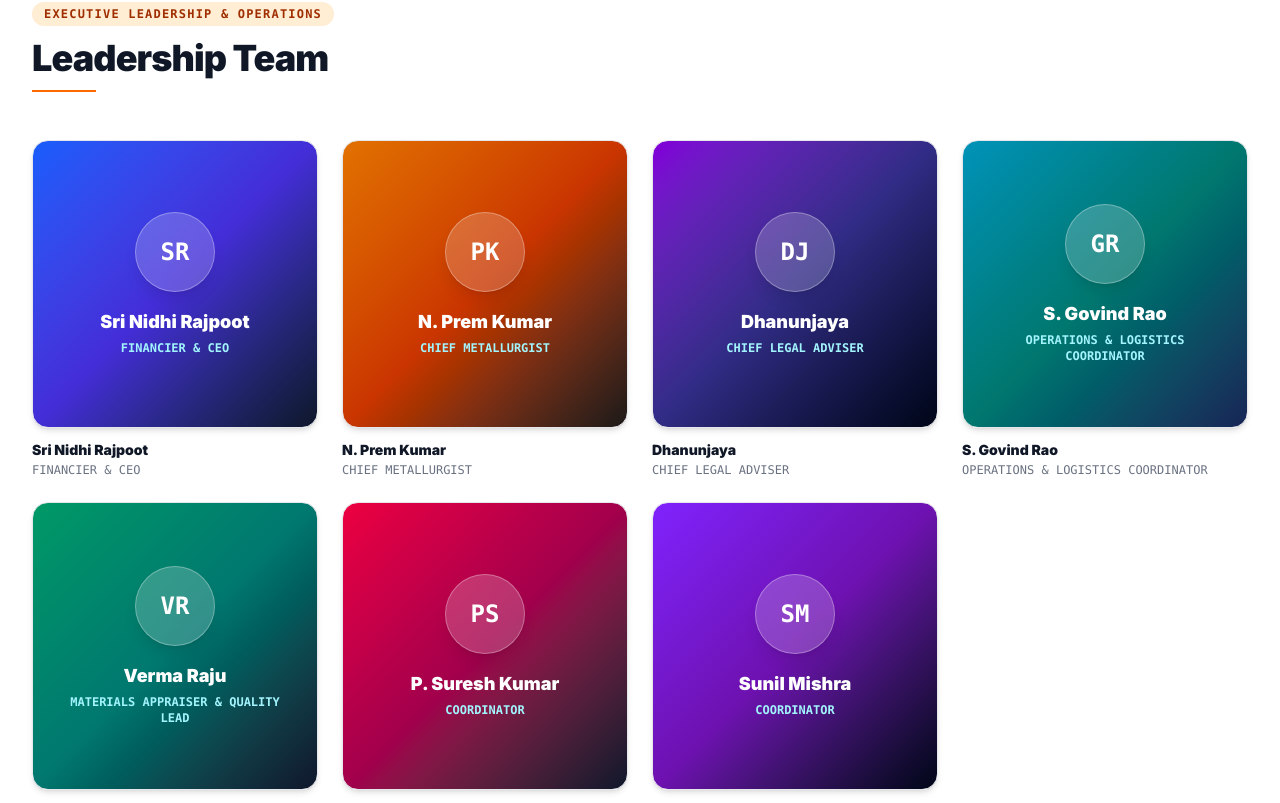
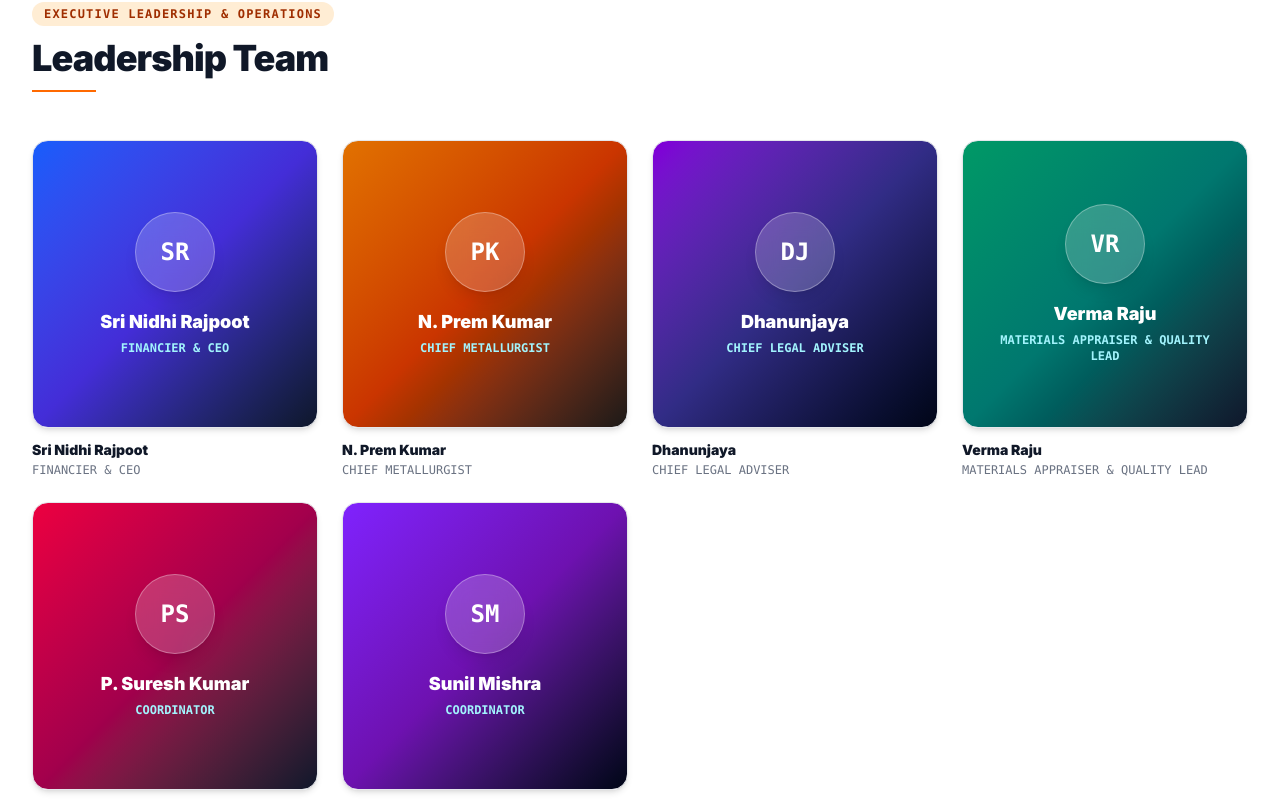
Before and after one commit to Bankasivayadav12/planet_lab_metal, a Next.js app: page /about in a window 1280 px wide. Shown: the part 2637-3440 px from the top of the page. Built offline with nearby package versions, Linux system fonts and the light colour scheme; no server answers.

Commit message:
commit
commit

```diff
--- a/src/app/about/AboutClient.tsx
+++ b/src/app/about/AboutClient.tsx
@@ -41,12 +41,6 @@ export default function AboutClient() {
       role: "Chief Legal Adviser",
       avatar: "DJ",
       gradient: "from-purple-700 via-indigo-900 to-slate-950",
-    },
-    {
-      name: "S. Govind Rao",
-      role: "Operations & Logistics Coordinator",
-      avatar: "GR",
-      gradient: "from-cyan-600 via-teal-700 to-blue-950",
     },
     {
       name: "Verma Raju",
```
